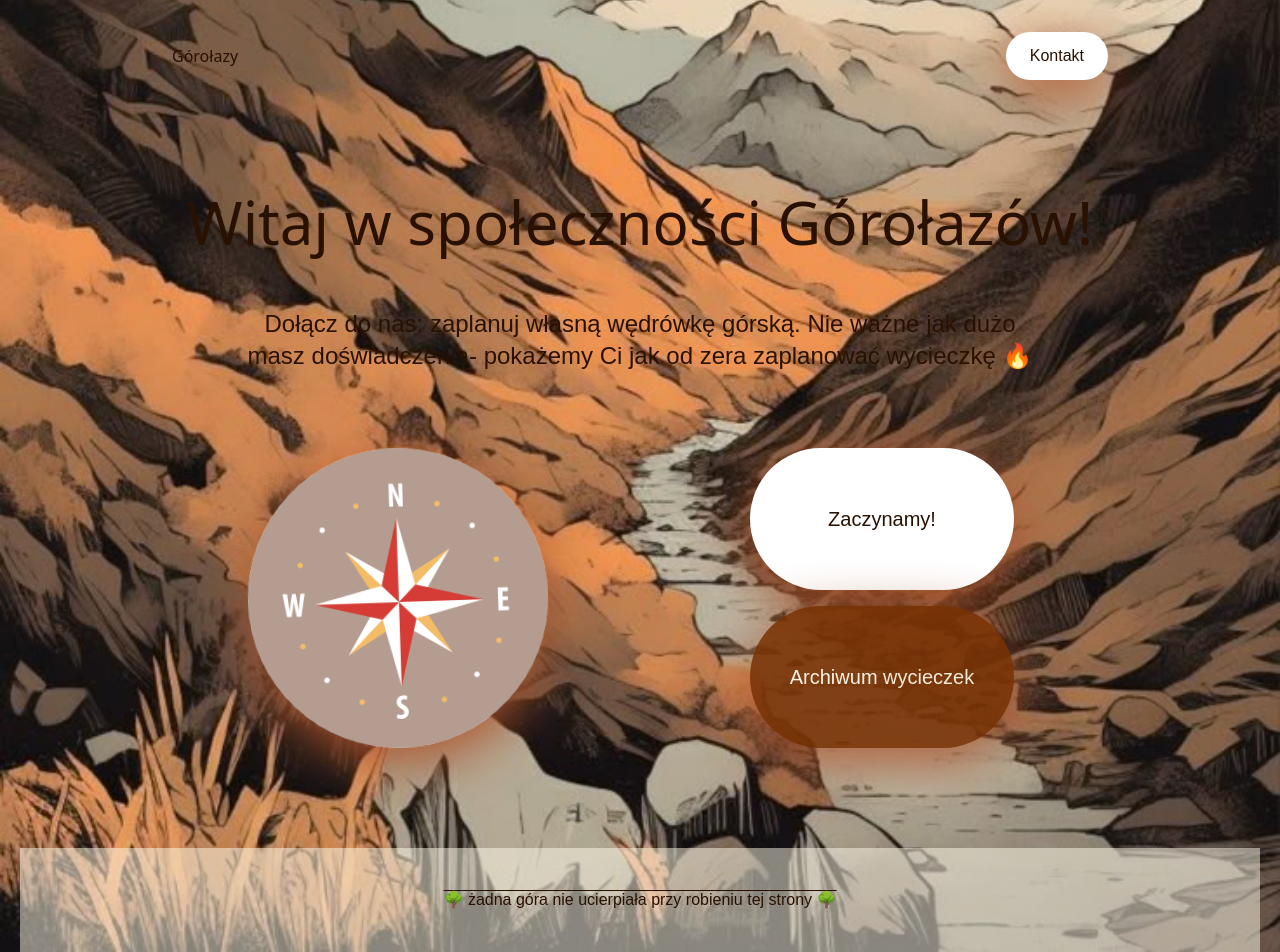
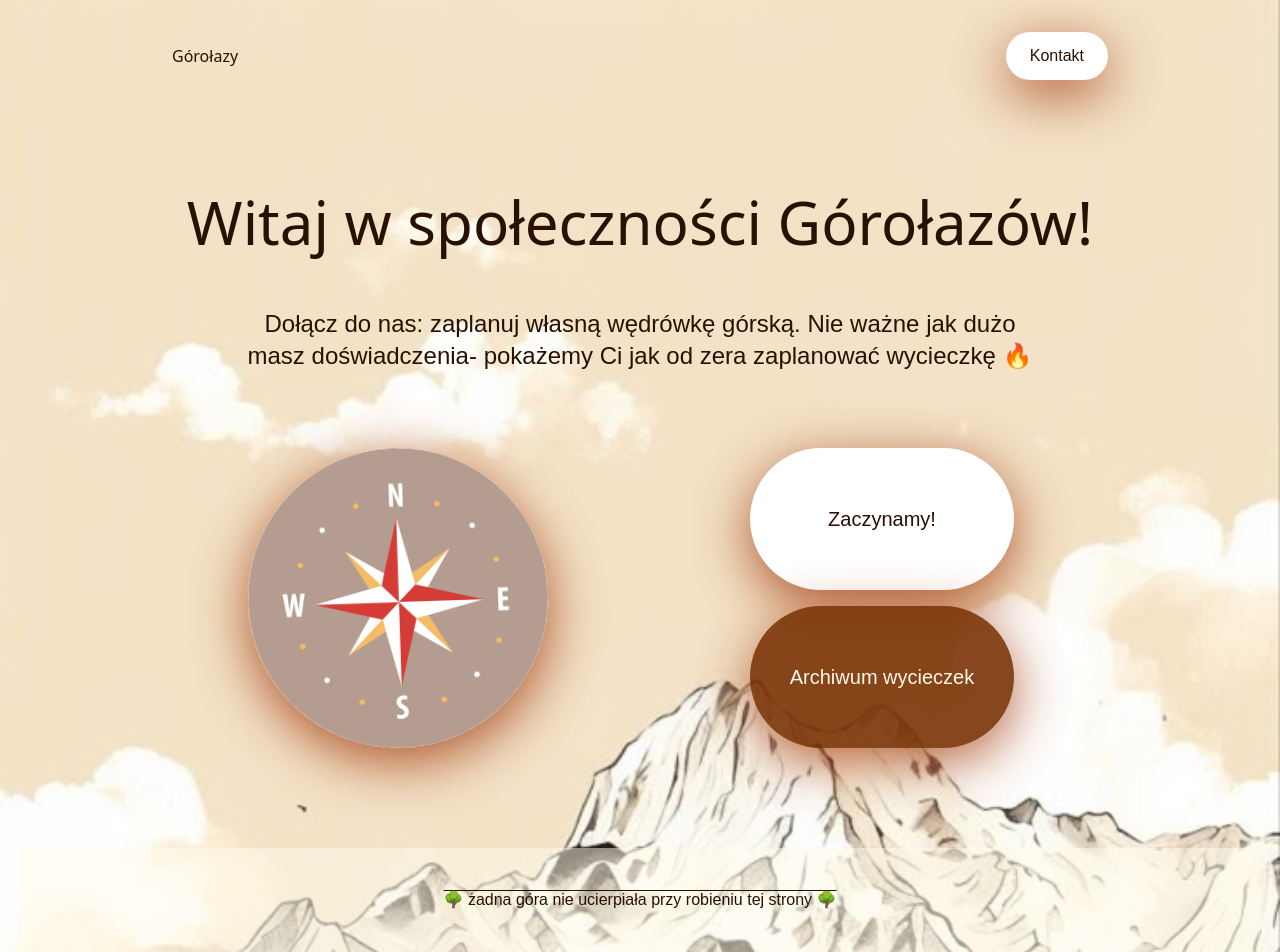
Before and after one commit to kama-pa-go/KGprojects, a Jekyll site: the page index.html, which Jekyll copies as it is, in a window 1280 px wide and 952 px high. Built offline with Jekyll 4.4.1, drawn with Linux system fonts in a browser that asks for light colours; some web fonts are replaced.

Commit message:
Update index.html

```diff
--- a/index.html
+++ b/index.html
@@ -15,7 +15,7 @@
       background-image: url("assets/images/gory_tlo.jpg");
       background-repeat: no-repeat;
       background-size: cover;
-      background-position:  center bottom;
+      background-position:  center -70;
       background-attachment: scroll;
       color: RGB(41, 17, 2);
     }
```
